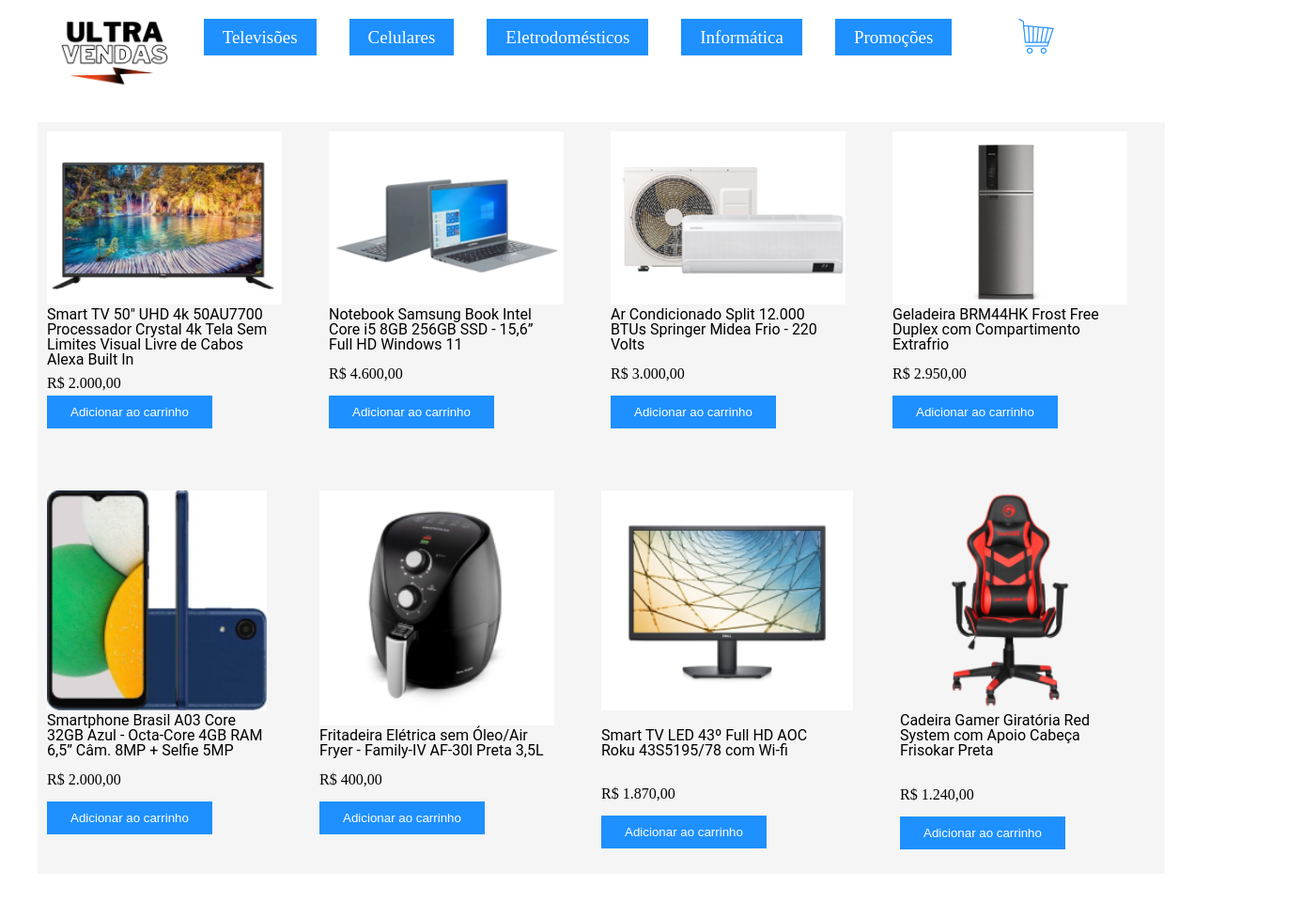
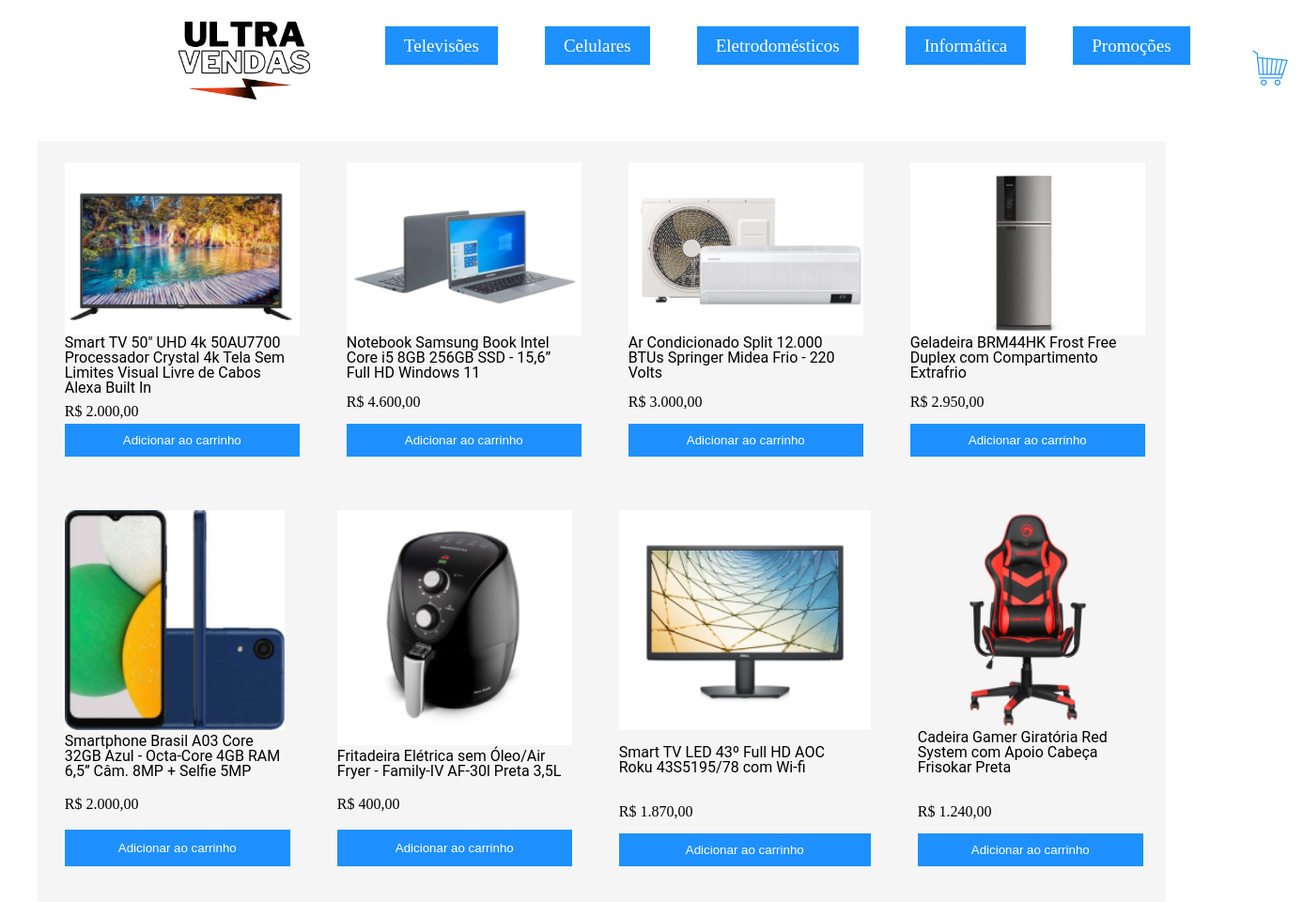
Before and after one commit to CaiqueRian/UltraVendas, a plain HTML site: page index.html in a window 1280 px wide. Shown: the whole page at 94% size, 1387 px wide, since content can reach past the window. Before the commit the page ends 930 px from the top, so only its background shows below. Drawn offline with Linux system fonts and the light colour scheme; a web font is replaced by a local one.

Commit message:
adição de display grid e flex

```diff
--- a/style.css
+++ b/css/style.css
@@ -1,26 +1,32 @@
 .container-1 {
-  display: flex;
-  gap: 35px;
-  max-width: 100%;
-  padding: 5px;
-  justify-content: center;
-  margin-left: 110px;
+  display: grid;
+  grid-template-columns:200px 1fr;
+  gap: 50px;
+  margin: auto;
+  max-width: 75%;
+
 }
 
 .menu {
-  display: block;
   color: white;
   text-decoration: none;
   font-size: 19px;
   padding: 10px 20px;
-  margin-top: 15px;
   background-color: #1e90ff;
+}
+
+.menuPrincipal{
+  display: grid;
+  gap: 50px;
+  margin: auto;
+  grid-template-columns: repeat(6, 1fr);
+
 }
 
 .menu:hover {
   background-color: #105b97;
 }
-.Promoções:hover {
+/* .Promoções:hover {
   background-color: #105b97;
 }
 
@@ -32,7 +38,7 @@
   text-decoration: none;
   margin-top: 15px;
   padding: 10px 20px;
-}
+} */
 
 .valor1 {
   margin-top: 15px;
@@ -62,18 +68,26 @@
 
 .container-2 {
   display: flex;
-  flex-wrap: wrap;
-  height: 800px;
+  height: auto;
   background-color: #f5f5f5;
   max-width: 1200px;
   margin: auto;
 }
 
+.espacoInterno{
+  display: grid;
+
+}
+
+
 .vitrine {
   display: flex;
-  flex-wrap: wrap;
-  margin: 10px;
-  gap: 50px;
+  flex-direction: row;
+  flex-wrap: nowrap;
+  margin-top: 2%;
+  margin-left: 2.5%;
+  margin-bottom: 5%;
+  gap: 50px
 }
 
 .texto1 {
@@ -116,17 +130,14 @@
 }
 
 .logo {
-  margin-left: -190px;
-  width: 120px;
+  margin: auto;
+  width: 150px;
 }
+
 .Carrinho {
   width: 70px;
-  margin: 0px 0px 0px 20px;
 }
 
-span {
-  display: block;
-}
 
 .botão3:hover {
   background-color: #105b97;
--- a/index.html
+++ b/index.html
@@ -1,100 +1,147 @@
 <!-- Seu HTML aqui! -->
 <!DOCTYPE html>
 <html lang="pt-br">
-
   <head>
-    <meta charset="UTF-8">
-    <meta http-equiv="X-UA-Compatible" content="IE=edge">
-    <meta name="viewport" content="width=device-width, initial-scale=1.0">
-    <link rel="stylesheet" href="reset.css">
-    <link rel="stylesheet" href="style.css">
-    <link rel="preconnect" href="https://fonts.googleapis.com">
-    <link rel="preconnect" href="https://fonts.gstatic.com" crossorigin>
-    <link href="https: //fonts.googleapis.com/css2? family= Montserrat & display=swap" rel="stylesheet">
+    <meta charset="UTF-8" />
+    <meta http-equiv="X-UA-Compatible" content="IE=edge" />
+    <meta name="viewport" content="width=device-width, initial-scale=1.0" />
+    <link rel="stylesheet" href="css/reset.css" />
+    <link rel="stylesheet" href="css/style.css" />
+    <link rel="preconnect" href="https://fonts.googleapis.com" />
+    <link rel="preconnect" href="https://fonts.gstatic.com" crossorigin />
+    <link
+      href="https: //fonts.googleapis.com/css2? family= Montserrat & display=swap"
+      rel="stylesheet"
+    />
     <title>E-comerce</title>
   </head>
 
   <body>
     <header>
       <div class="container-1">
-            <img class="logo" src="./pictures/UltraVendas-removebg-preview.png" alt="">
+        <img class="logo" src="./pictures/UltraVendas-removebg-preview.png"alt=""/>
+        <div class="menuPrincipal">
         <div><a class="menu" href="#">Televisões</a></div>
         <div><a class="menu" href="#">Celulares</a></div>
         <div><a class="menu" href="#">Eletrodomésticos</a></div>
         <div><a class="menu" href="#">Informática</a></div>
-            <div><a class="Promoções" href="#">Promoções</a></div>
-            <div><a href="#"><img src="./pictures/Carrinho.png" alt="" class="Carrinho"></a></div>
+        <div><a class="menu" href="#">Promoções</a></div>
+        <div><a href="#"><img src="./pictures/Carrinho.png" alt="" class="Carrinho"/></a></div>
+      </div>
     </div>
     </header>
 
     <main class="container-2">
+      <div>
         <div class="vitrine">
-            <div>
-                <img width="250px" src="./pictures/img_03.png"
-                    alt="Smart TV 50 UHD 4k 50AU7700 Processador Crystal 4k Tela Sem Limites Visual Livre de Cabos Alexa Built In">
-                <p class="texto1">Smart TV 50" UHD 4k 50AU7700 Processador Crystal 4k Tela Sem Limites Visual Livre de
-                    Cabos Alexa Built In</p>
+          <div class="espacoInterno">
+            <img
+              width="250px"
+              src="./pictures/img_03.png"
+              alt="Smart TV 50 UHD 4k 50AU7700 Processador Crystal 4k Tela Sem Limites Visual Livre de Cabos Alexa Built In"
+            />
+            <p class="texto1">
+              Smart TV 50" UHD 4k 50AU7700 Processador Crystal 4k Tela Sem
+              Limites Visual Livre de Cabos Alexa Built In
+            </p>
             <p class="valor2">R$ 2.000,00</p>
             <button type="submit" class="botão2">Adicionar ao carrinho</button>
           </div>
-            <div>
-                <img width="250px" src="./pictures/img_04.png"
-                    alt="Notebook Samsung Book Intel Core i5 8GB 256GB SSD - 15,6” Full HD Windows 11">
-                <p class="texto1">Notebook Samsung Book Intel Core i5 8GB 256GB SSD - 15,6” Full HD Windows 11</p>
+
+          <div class="espacoInterno">
+            <img
+              width="250px"
+              src="./pictures/img_04.png"
+              alt="Notebook Samsung Book Intel Core i5 8GB 256GB SSD - 15,6” Full HD Windows 11"
+            />
+            <p class="texto1">
+              Notebook Samsung Book Intel Core i5 8GB 256GB SSD - 15,6” Full HD
+              Windows 11
+            </p>
             <p class="valor1">R$ 4.600,00</p>
-                <input type="button" class="botão1" value="Adicionar ao carrinho">
+            <input type="button" class="botão1" value="Adicionar ao carrinho" />
           </div>
-            <div>
-                <img width="250px" src="./pictures/img_06.png"
-                    alt="Ar Condicionado Split 12.000 BTUs Springer Midea Frio - 220 Volts">
-                <p class="texto1">Ar Condicionado Split 12.000 BTUs Springer Midea Frio - 220 Volts</p>
+          <div class="espacoInterno">
+            <img
+              width="250px"
+              src="./pictures/img_06.png"
+              alt="Ar Condicionado Split 12.000 BTUs Springer Midea Frio - 220 Volts"
+            />
+            <p class="texto1">
+              Ar Condicionado Split 12.000 BTUs Springer Midea Frio - 220 Volts
+            </p>
             <p class="valor1">R$ 3.000,00</p>
-                <input type="button" class="botão1" value="Adicionar ao carrinho">
+            <input type="button" class="botão1" value="Adicionar ao carrinho" />
           </div>
 
-            <div>
-                <img width="250px" src="./pictures/img_05.png"
-                    alt="Geladeira BRM44HK Frost Free Duplex com Compartimento Extrafrio">
-                <p class="texto1">Geladeira BRM44HK Frost Free Duplex com Compartimento Extrafrio</p>
+          <div class="espacoInterno">
+            <img
+              width="250px"
+              src="./pictures/img_05.png"
+              alt="Geladeira BRM44HK Frost Free Duplex com Compartimento Extrafrio"
+            />
+            <p class="texto1">
+              Geladeira BRM44HK Frost Free Duplex com Compartimento Extrafrio
+            </p>
 
             <p class="valor1">R$ 2.950,00</p>
-                <input type="button" class="botão1" value="Adicionar ao carrinho">
+            <input type="button" class="botão1" value="Adicionar ao carrinho" />
           </div>
-            <div>
-                <img width="234px" src="./pictures/img_08.png"
-                    alt="Smartphone Brasil A03 Core 32GB Azul - Octa-Core 4GB RAM 6,5” Câm. 8MP + Selfie 5MP">
-                <p class="texto1">Smartphone Brasil A03 Core 32GB Azul - Octa-Core 4GB RAM 6,5” Câm. 8MP + Selfie 5MP
+        </div>
+
+        <div class="vitrine">
+          <div class="espacoInterno">
+            <img
+              width="234px"
+              src="./pictures/img_08.png"
+              alt="Smartphone Brasil A03 Core 32GB Azul - Octa-Core 4GB RAM 6,5” Câm. 8MP + Selfie 5MP"
+            />
+            <p class="texto1">
+              Smartphone Brasil A03 Core 32GB Azul - Octa-Core 4GB RAM 6,5” Câm.
+              8MP + Selfie 5MP
             </p>
             <p class="valor1">R$ 2.000,00</p>
-                <input type="button" class="botão1" value="Adicionar ao carrinho">
+            <input type="button" class="botão1" value="Adicionar ao carrinho" />
           </div>
-            <div>
-                <img width="250px" src="./pictures/img_01.png"
-                    alt="Fritadeira Elétrica sem Óleo/Air Fryer - Family-IV AF-30l Preta 3,5L">
-                <p class="texto1">Fritadeira Elétrica sem Óleo/Air Fryer - Family-IV AF-30l Preta 3,5L</p>
+          <div class="espacoInterno">
+            <img
+              width="250px"
+              src="./pictures/img_01.png"
+              alt="Fritadeira Elétrica sem Óleo/Air Fryer - Family-IV AF-30l Preta 3,5L"
+            />
+            <p class="texto1">
+              Fritadeira Elétrica sem Óleo/Air Fryer - Family-IV AF-30l Preta
+              3,5L
+            </p>
             <p class="valor1">R$ 400,00</p>
-                <input type="button" class="botão1" value="Adicionar ao carrinho">
+            <input type="button" class="botão1" value="Adicionar ao carrinho" />
           </div>
-            <div>
-                <img width="268px" src="./pictures/img_07.png"
-                    alt="Smart TV LED 43º Full HD AOC Roku 43S5195/78 com Wi-fi">
-                <span class="texto2">Smart TV LED 43º Full HD AOC Roku 43S5195/78 com Wi-fi</span>
+          <div class="espacoInterno">
+            <img
+              width="268px"
+              src="./pictures/img_07.png"
+              alt="Smart TV LED 43º Full HD AOC Roku 43S5195/78 com Wi-fi"
+            />
+            <span class="texto2"
+              >Smart TV LED 43º Full HD AOC Roku 43S5195/78 com Wi-fi</span
+            >
             <span class="valor3">R$ 1.870,00</span>
-                <input type="button" class="botão4" value="Adicionar ao carrinho">
+            <input type="button" class="botão4" value="Adicionar ao carrinho" />
           </div>
-            <div>
-                <img width="234px" src="./pictures/img_02.png"
-                    alt="Cadeira Gamer Giratória Red System com Apoio Cabeça Frisokar Preta">
-                <p class="texto1">Cadeira Gamer Giratória Red System com Apoio Cabeça Frisokar Preta </p>
+          <div class="espacoInterno">
+            <img
+              width="234px"
+              src="./pictures/img_02.png"
+              alt="Cadeira Gamer Giratória Red System com Apoio Cabeça Frisokar Preta"
+            />
+            <p class="texto1">
+              Cadeira Gamer Giratória Red System com Apoio Cabeça Frisokar Preta
+            </p>
             <p class="valor4">R$ 1.240,00</p>
-                <input type="button" class="botao5" value="Adicionar ao carrinho">
+            <input type="button" class="botao5" value="Adicionar ao carrinho" />
+          </div>
         </div>
       </div>
     </main>
-
-
-
-
   </body>
-
 </html>
```
Also changed, not shown: css/reset.css (renamed from reset.css). Lines whose indentation alone changed are shown as unchanged.
